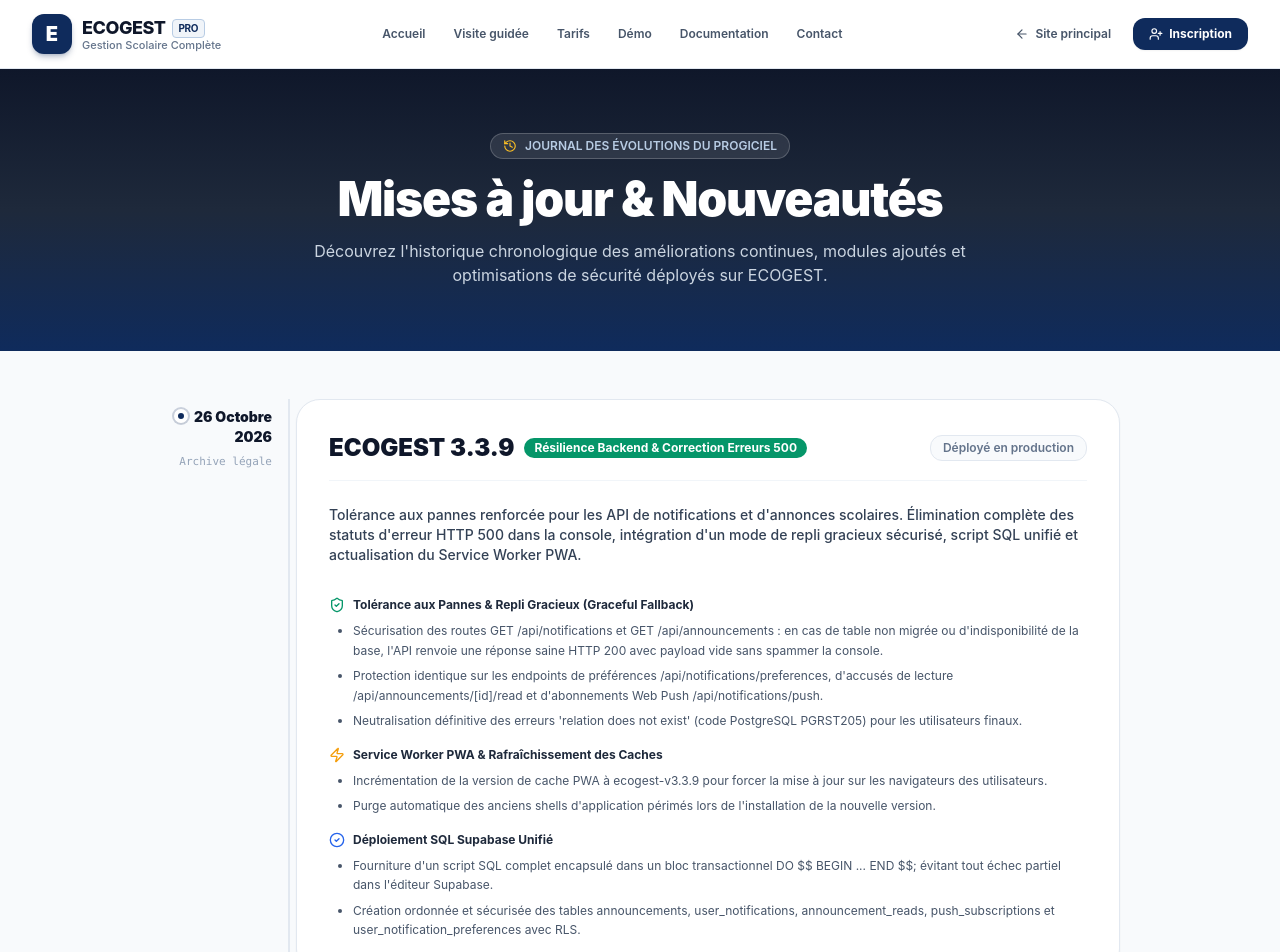
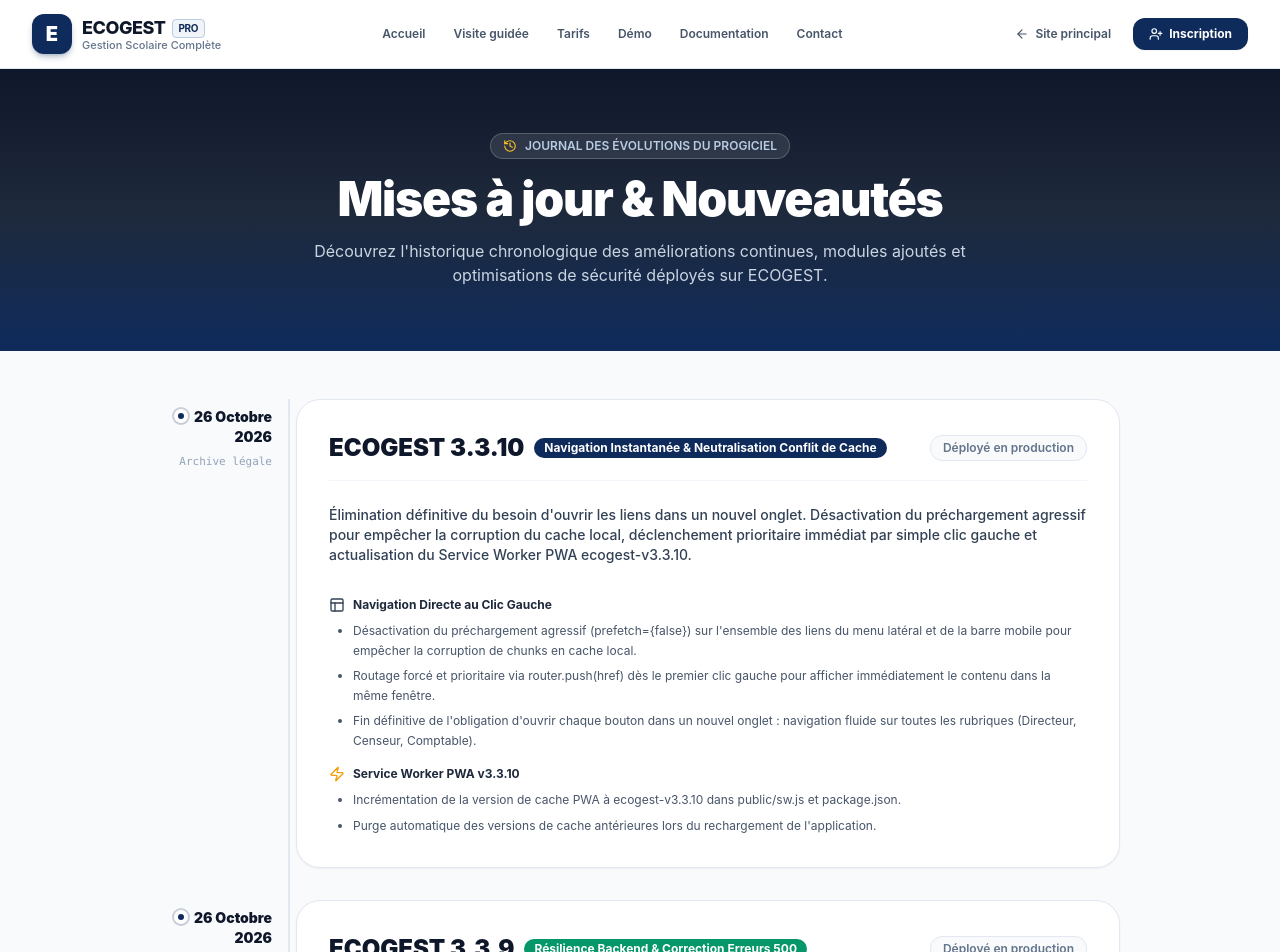
Before and after one commit to victoriengoutchowanou9-coder/ecogest, a Next.js app: page /mises-a-jour in a window 1280 px wide. Shown: the top 952 px of the page. Built offline with nearby package versions, Linux system fonts and the light colour scheme.

Commit message:
docs(changelog): add ECOGEST v3.3.10 release notes

```diff
--- a/app/(public)/mises-a-jour/page.tsx
+++ b/app/(public)/mises-a-jour/page.tsx
@@ -25,6 +25,32 @@
   const [filterCategory, setFilterCategory] = useState<string>("ALL");
 
   const releases = [
+    {
+      version: "ECOGEST 3.3.10",
+      date: "26 Octobre 2026",
+      badge: "Navigation Instantanée & Neutralisation Conflit de Cache",
+      badgeColor: "bg-school-primary text-white",
+      summary: "Élimination définitive du besoin d'ouvrir les liens dans un nouvel onglet. Désactivation du préchargement agressif pour empêcher la corruption du cache local, déclenchement prioritaire immédiat par simple clic gauche et actualisation du Service Worker PWA ecogest-v3.3.10.",
+      sections: [
+        {
+          type: "Navigation Directe au Clic Gauche",
+          icon: <Layout className="w-4 h-4 text-slate-700" />,
+          items: [
+            "Désactivation du préchargement agressif (prefetch={false}) sur l'ensemble des liens du menu latéral et de la barre mobile pour empêcher la corruption de chunks en cache local.",
+            "Routage forcé et prioritaire via router.push(href) dès le premier clic gauche pour afficher immédiatement le contenu dans la même fenêtre.",
+            "Fin définitive de l'obligation d'ouvrir chaque bouton dans un nouvel onglet : navigation fluide sur toutes les rubriques (Directeur, Censeur, Comptable).",
+          ],
+        },
+        {
+          type: "Service Worker PWA v3.3.10",
+          icon: <Zap className="w-4 h-4 text-amber-500" />,
+          items: [
+            "Incrémentation de la version de cache PWA à ecogest-v3.3.10 dans public/sw.js et package.json.",
+            "Purge automatique des versions de cache antérieures lors du rechargement de l'application.",
+          ],
+        },
+      ],
+    },
     {
       version: "ECOGEST 3.3.9",
       date: "26 Octobre 2026",
```
